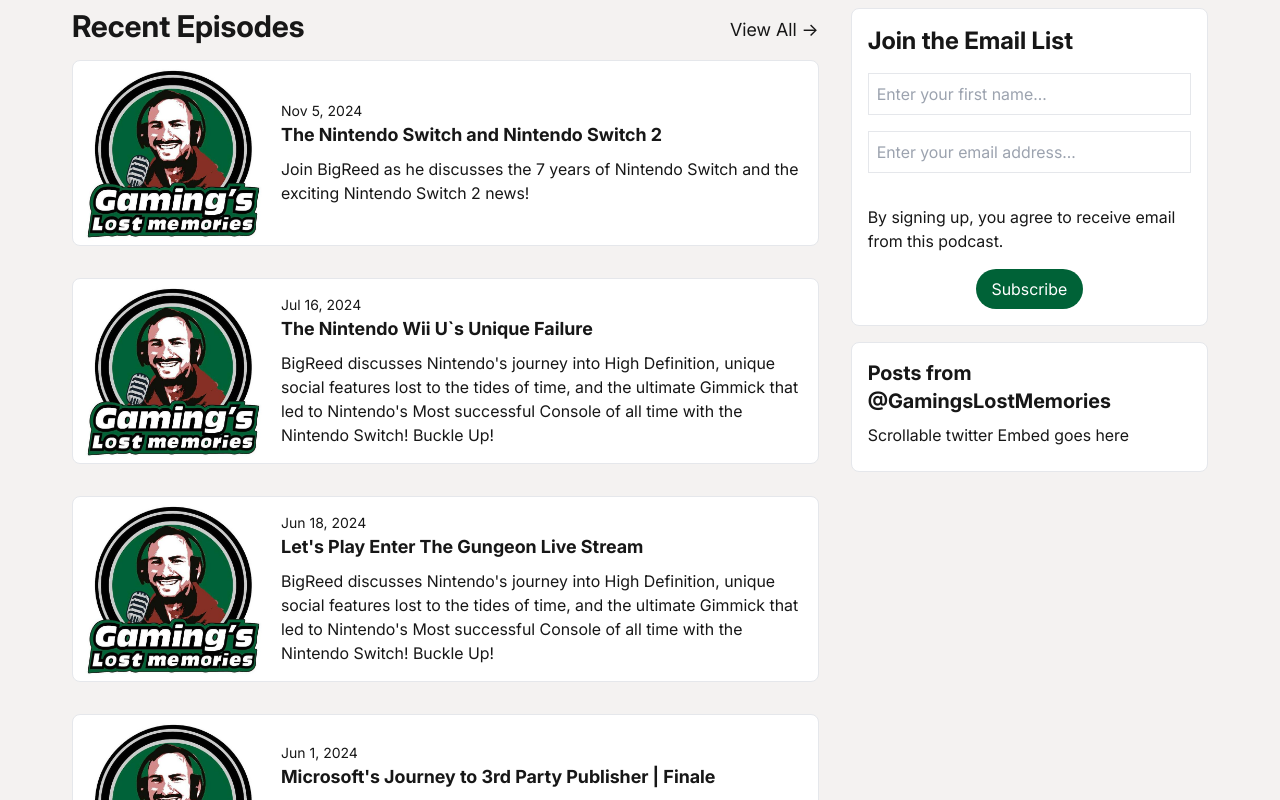
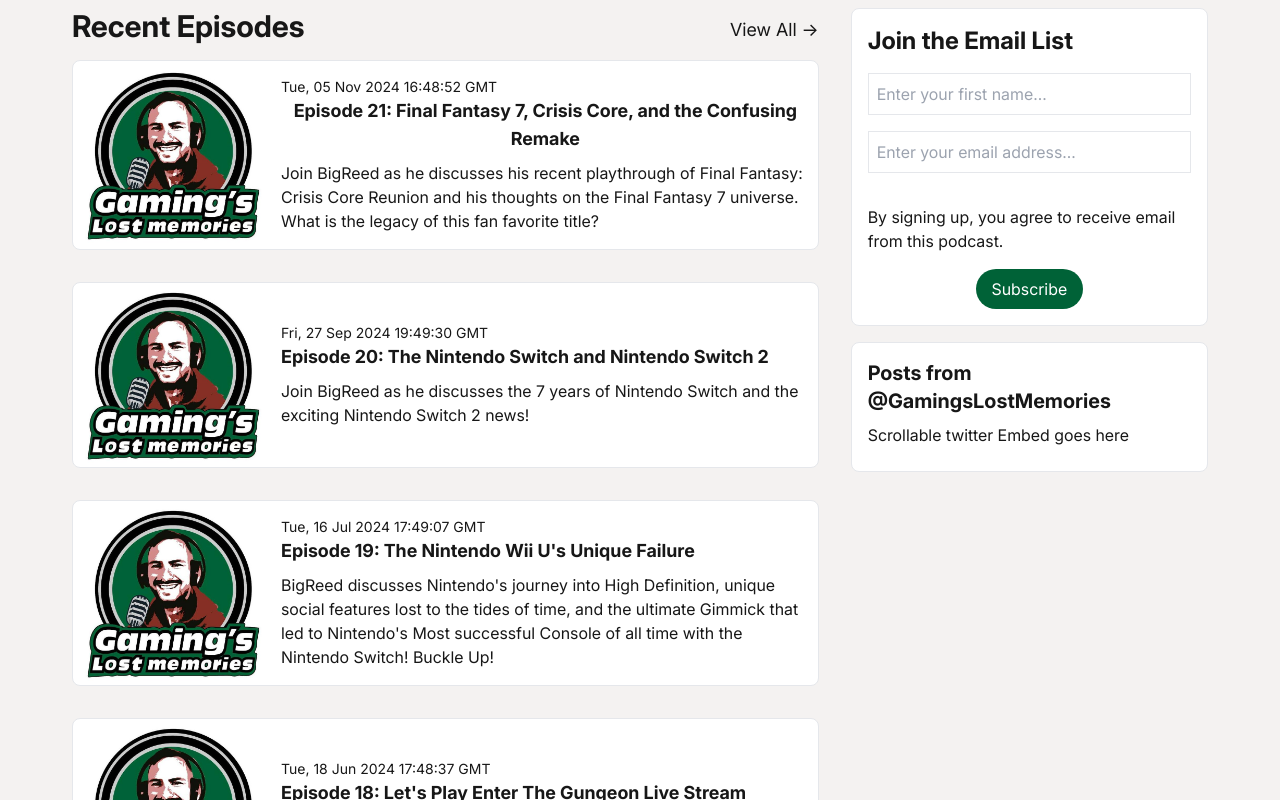
Before and after one commit to wade-loccisano/gamings-lost-memories, a Next.js app: page /gamings-lost-memories/ in a window 1280 px wide. Shown: the part 740-1540 px from the top of the page. Built offline with nearby package versions, Linux system fonts and the light colour scheme.

Commit message:
fix some links

```diff
--- a/app/(root)/page.tsx
+++ b/app/(root)/page.tsx
@@ -3,37 +3,15 @@ import Splash from "@/components/Splash";
 import TwitterTimeline from "@/components/TwitterTimeline";
 import Link from "next/link";
 import Image from "next/image";
+import getEpisodeData from "@/utils/episode-parser";
 
 export default async function Home({ searchParams }: {
   searchParams: Promise<{ query?: string }>
 }) {
   console.log(searchParams)
-  const episodes = [
-    {
-      name: 'The Nintendo Switch and Nintendo Switch 2',
-      href: '/',
-      description: 'Join BigReed as he discusses the 7 years of Nintendo Switch and the exciting Nintendo Switch 2 news!',
-      date: 'Nov 5, 2024'
-    },
-    {
-      name: 'The Nintendo Wii U`s Unique Failure',
-      href: '/',
-      description: "BigReed discusses Nintendo's journey into High Definition, unique social features lost to the tides of time, and the ultimate Gimmick that led to Nintendo's Most successful Console of all time with the Nintendo Switch! Buckle Up!",
-      date: 'Jul 16, 2024'
-    },
-    {
-      name: "Let's Play Enter The Gungeon Live Stream",
-      href: '/',
-      description: "BigReed discusses Nintendo's journey into High Definition, unique social features lost to the tides of time, and the ultimate Gimmick that led to Nintendo's Most successful Console of all time with the Nintendo Switch! Buckle Up!",
-      date: 'Jun 18, 2024'
-    },
-    {
-      name: "Microsoft's Journey to 3rd Party Publisher | Finale",
-      href: '/',
-      description: "Join BigReed as he discusses the latter years of the Xbox 360 and the disastrous announcement of the Xbox One and how the Xbox Brand lost its soul. Is it worth owning an Xbox console anymore?",
-      date: 'Jun 1, 2024'
-    },
-  ];
+
+  const episodeData = getEpisodeData();
+  const episodes = episodeData.slice(0, 5);
 
   return (
     <>
@@ -56,7 +34,7 @@ export default async function Home({ searchParams }: {
                   return (
                     <div key={i} className='flex flex-col md:flex-row border rounded-lg w-full my-4 bg-[#fff] items-center'>
                       <div className="min-w-[200px] px-2">
-                        <Link href="/">
+                        <Link href={`/episode/${episode.id}`}>
                           <Image
                             className="rounded-lg"
                             src="logo.png" alt="logo" width={200} height={200} priority objectFit="cover" />
@@ -67,11 +45,11 @@ export default async function Home({ searchParams }: {
                           {episode.date}
                         </div>
                         <div className="md:text-lg font-bold">
-                          <button className="">
-                            <Link href="/">
-                              {episode.name}
-                            </Link>
-                          </button>
+                          <Link href={`/episode/${episode.id}`}>
+                            <button className="">
+                              {episode.title}
+                            </button>
+                          </Link>
                         </div>
                         <div className="pt-2">
                           {episode.description}
--- a/components/Navbar.tsx
+++ b/components/Navbar.tsx
@@ -19,7 +19,9 @@ const Navbar = async () => {
                     <Link href="/">
                         <Image src="logo.png" alt="logo" width={100} height={100} priority />
                     </Link>
-                    <span className="px-4 sm:text-lg md:text-2xl">Gaming&apos;s Lost Memories</span>
+                    <Link href="/">
+                        <span className="px-4 sm:text-lg md:text-2xl">Gaming&apos;s Lost Memories</span>
+                    </Link>
                 </div>
                 <div className='hidden sm:block sm:flex'>
                     {buttons.map((button, i) => {
--- /dev/null
+++ b/utils/episode-parser.ts
@@ -0,0 +1,23 @@
+import RSSFeed from "@/public/rss.json";
+
+interface EPISODE {
+    id: string
+    title: string,
+    date: string,
+    description: string,
+}
+
+export default function getEpisodeData(): EPISODE[] {
+    const episodes = RSSFeed.rss.channel.item;
+    const result: EPISODE[] = [];
+    episodes.forEach((episode) => {
+        const newItem: EPISODE = {
+            id: episode?.episode[0].__text,
+            title: episode.title[0].toString(),
+            date: episode.pubDate,
+            description: episode.description.replace(/<\/?p>/g, ""),
+        }
+        result.push(newItem);
+    })
+    return result;
+}
```
